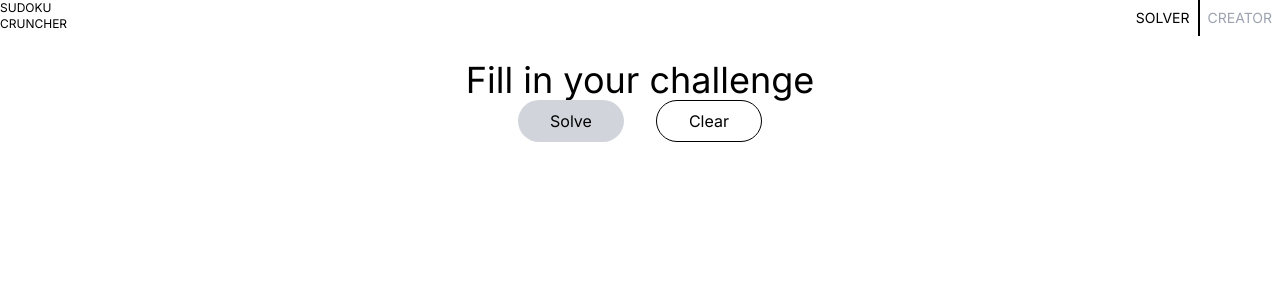
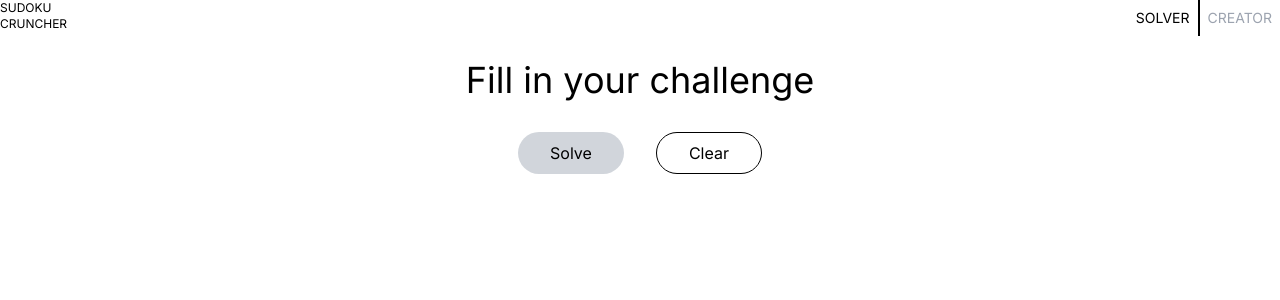
Before and after one commit to raswonders/sudoku-test, a Next.js app: page / in a window 1280 px wide. Shown: the top 300 px of the page. Built offline with nearby package versions, Linux system fonts and the light colour scheme.

Commit message:
add top margin to btns

```diff
--- a/src/app/page.jsx
+++ b/src/app/page.jsx
@@ -5,7 +5,7 @@ export default function Home() {
   return (
     <main>
       <Header appMode="solver" title="Fill in your challenge"/>
-      <div className="space-x-8 flex justify-center">
+      <div className="space-x-8 flex justify-center mt-8">
         <Button variant="filled">Solve</Button>
         <Button variant="outlined">Clear</Button>
       </div>
```
